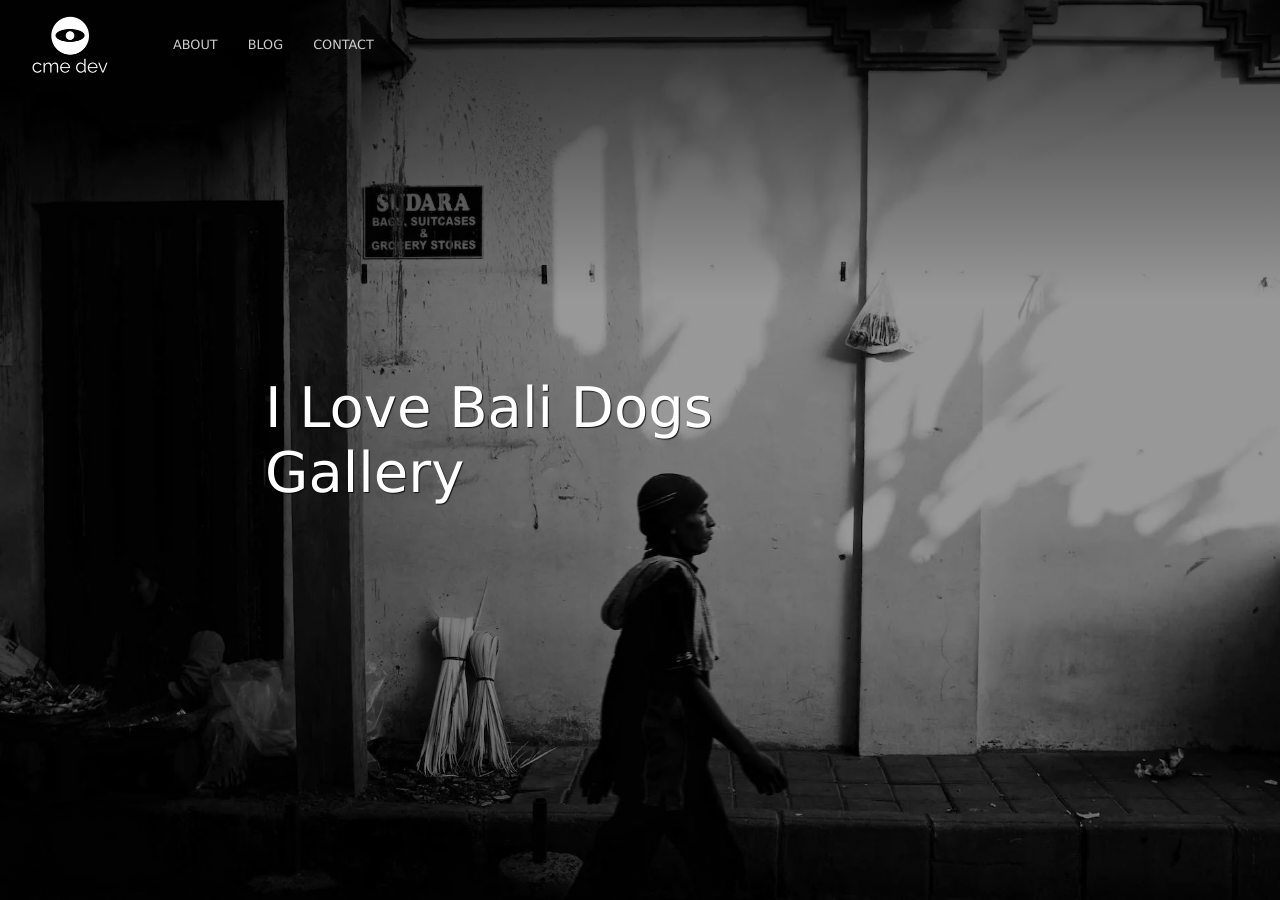
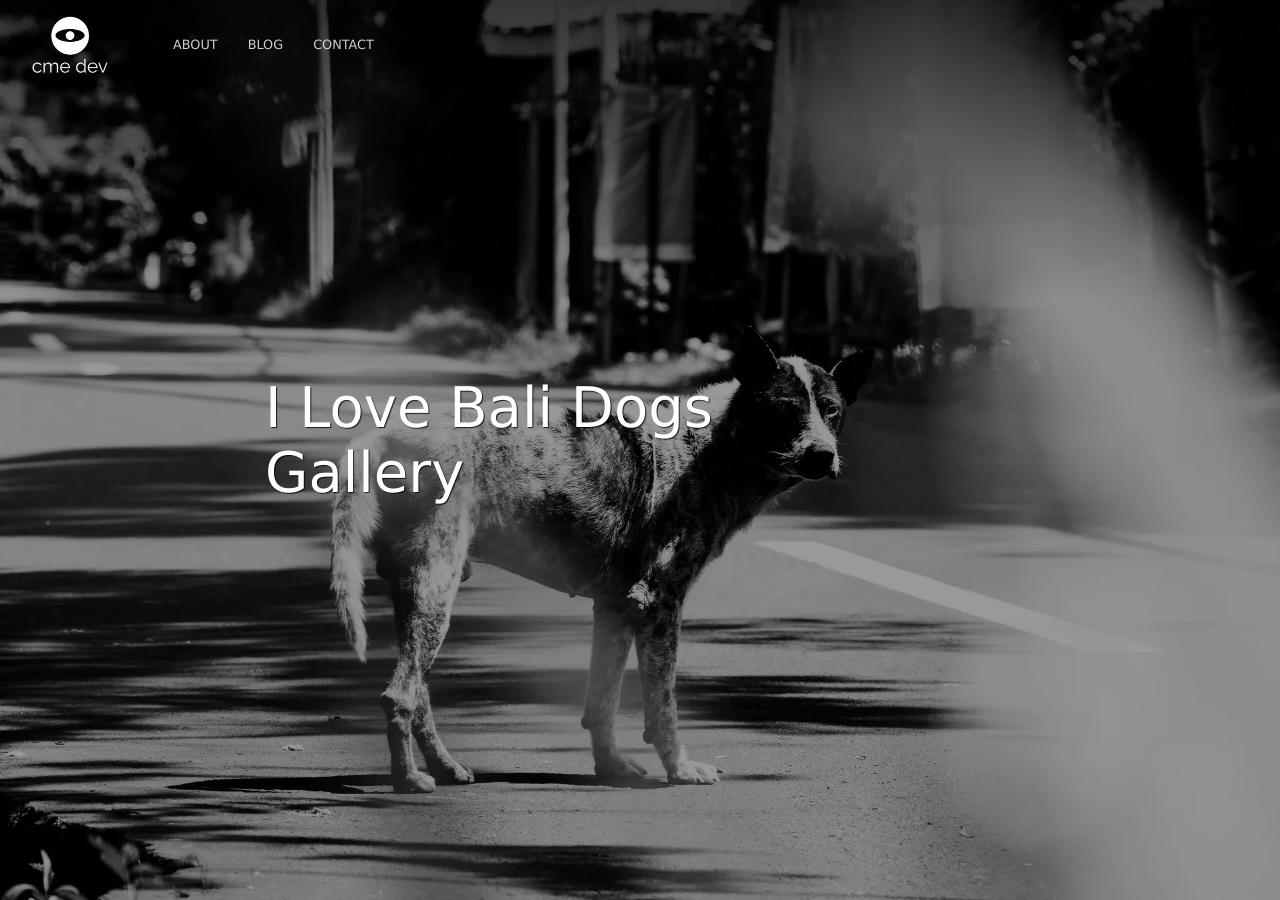
Before and after one commit to marklchaves/bali-street-photographer, a Jekyll site: the page built from galleries/i-love-bali-dogs.html, in a window 1280 px wide and 900 px high. Built offline with Jekyll 4.4.1, drawn with Linux system fonts in a browser that asks for light colours; nearby versions of some CDN libraries.

Commit message:
Done with first iteration

```diff
--- a/_includes/image-gallery.html
+++ b/_includes/image-gallery.html
@@ -5,4 +5,4 @@
     .image-gallery li a img {width: 100%; display: block;}
 </style>
 
-<ul class="image-gallery">{% for file in site.static_files %}{% if file.path contains include.folder %}{% if file.extname == '.webp' or file.extname == '.WEBP' %}{% assign filenameparts = file.path | split: "/" %}{% assign filename = filenameparts | last | replace: file.extname,"" %}<li><a href="{{ file.path | relative_url }}" title="{{ filename }}"><img src="//images.weserv.nl/?url={{ site.url | replace: 'http://','' | replace: 'https://','' }}{{ file.path | relative_url }}&w=300&h=300&output=webp&q=50&t=square" alt="{{ filename }}" /></a></li>{% endif %}{% endif %}{% endfor %}</ul>
+<ul class="image-gallery">{% for file in site.static_files %}{% if file.path contains include.folder %}{% if file.extname == '.webp' or file.extname == '.WEBP' %}{% assign filenameparts = file.path | split: "/" %}{% assign filename = filenameparts | last | replace: file.extname,"" %}<li><a href="{{ file.path | relative_url }}"><img src="//images.weserv.nl/?url={{ site.url | replace: 'http://','' | replace: 'https://','' }}{{ file.path | relative_url }}&w=300&h=300&output=webp&q=50&t=square" alt="{{ filename | replace: '-', ' ' }}" title="{{ filename | replace: '-', ' ' }}" /></a></li>{% endif %}{% endif %}{% endfor %}</ul>
--- a/_sass/elements.scss
+++ b/_sass/elements.scss
@@ -1,5 +1,5 @@
 html {
-	background: #2b2b40;
+	background: var(--black); /* #2b2b40; */
 }
 
 html, body {
--- a/galleries/i-love-bali-dogs.html
+++ b/galleries/i-love-bali-dogs.html
@@ -1,9 +1,8 @@
 ---
 title: I Love Bali Dogs Gallery
 layout: page
-image: /images/jalan-jalan/bali-ubud-bapak-strideby-pasar-2000w.webp
-mob_image: /images/jalan-jalan/bali-ubud-bapak-strideby-pasar-720w.webp
-bottom_image: https://source.unsplash.com/user/marklchaves/2000x1322
+image: /images/bali-payogan-anjing-hitam-putih-2-2000w.webp
+mob_image: /images/bali-payogan-anjing-hitam-putih-2-720w.webp
 lightbox: true
 ---
 
@@ -18,5 +17,3 @@
 <div class="outro">
 	<p>If you'd like those photos and you want to see more, head over to the <a href="https://balistreetphotographer.wordpress.com/portfolio/i-love-bali-dogs-anjing-bali/">original gallery</a>.</p>
 </div>
-
-<hr />
--- a/galleries/jalan-jalan.html
+++ b/galleries/jalan-jalan.html
@@ -21,8 +21,6 @@
 <div class="outro">
 	<p>If you'd like those photos and you want to see more, head over to the <a href="https://balistreetphotographer.wordpress.com/portfolio/jalan-jalan/">original gallery</a>.</p>
 </div>
-
-<hr />
 
 <script>
 	/**
```
Also changed, not shown: _sass/blog.scss (+4 -4 lines), images/bali-payogan-anjing-hitam-putih-2-2000w.webp (added), images/bali-payogan-anjing-hitam-putih-2-720w.webp (added), images/i-love-bali-dogs/A-homage-to-Elliott-Erwitt.webp (renamed from images/i-love-bali-dogs/bali-ubud-pasar-anjing-putih-wb.webp), images/i-love-bali-dogs/Bali-dog-gone-fishing-1.webp (renamed from images/i-love-bali-dogs/nusa-lembongan-anjing-bali-laut-jukung-1-bw-wb.webp), images/i-love-bali-dogs/Bali-dog-gone-fishing-2.webp (renamed from images/i-love-bali-dogs/nusa-lembongan-anjing-bali-laut-kapal-fishing-md.webp), images/i-love-bali-dogs/During-Galungan-and-Kuningan-holidays.webp (renamed from images/i-love-bali-dogs/bali-payogan-galungan-kuningan-anjing-ibu-bw-wb.webp), images/i-love-bali-dogs/Hitam-or-Blackie-at-Pasar-Ubud.webp (renamed from images/i-love-bali-dogs/bali-ubud-pasar-anjing-hitam-duduk-wb.webp), images/i-love-bali-dogs/In-the-hustle-and-bustle.webp (renamed from images/i-love-bali-dogs/bali-ubud-pasar-ibu-anjing-2-ed-bw-wb.webp), images/i-love-bali-dogs/Putih-or-whitey-at-Pasar-Ubud.webp (renamed from images/i-love-bali-dogs/bali-ubud-pasar-bali-dog-1-bw-wb.webp), images/i-love-bali-dogs/Putih-or-whitey-looking-shy.webp (renamed from images/i-love-bali-dogs/ubud-pasar-bsp-priyanka-ibu-anjing-bali-wb.webp), images/i-love-bali-dogs/Sitting-at-Pasar-Ubud-2.webp (renamed from images/i-love-bali-dogs/bali-ubud-pasar-anjing-hitam-duduk-2-wb.webp), images/i-love-bali-dogs/Waiting-for-scraps-at-Pasar-Ubud.webp (renamed from images/i-love-bali-dogs/bali-ubud-pasar-anjing2-menunggu-makanan-wb.webp), js/lightbox.js.
